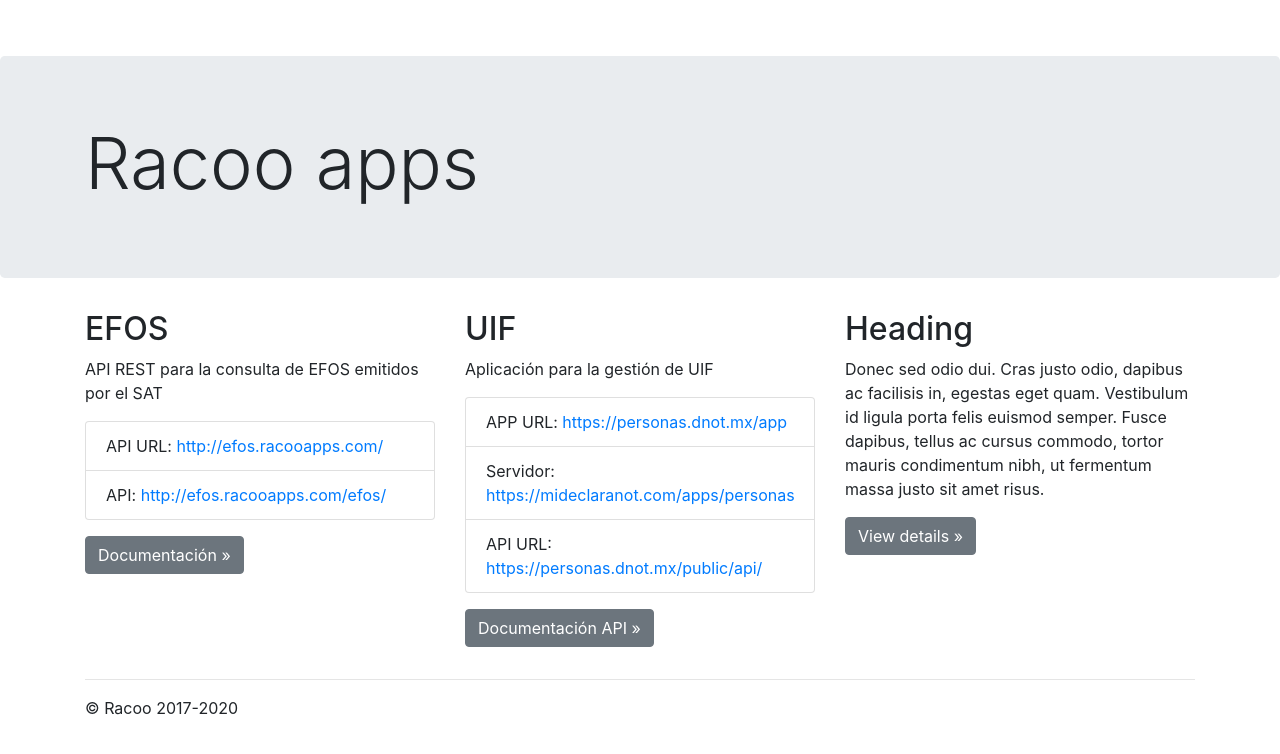
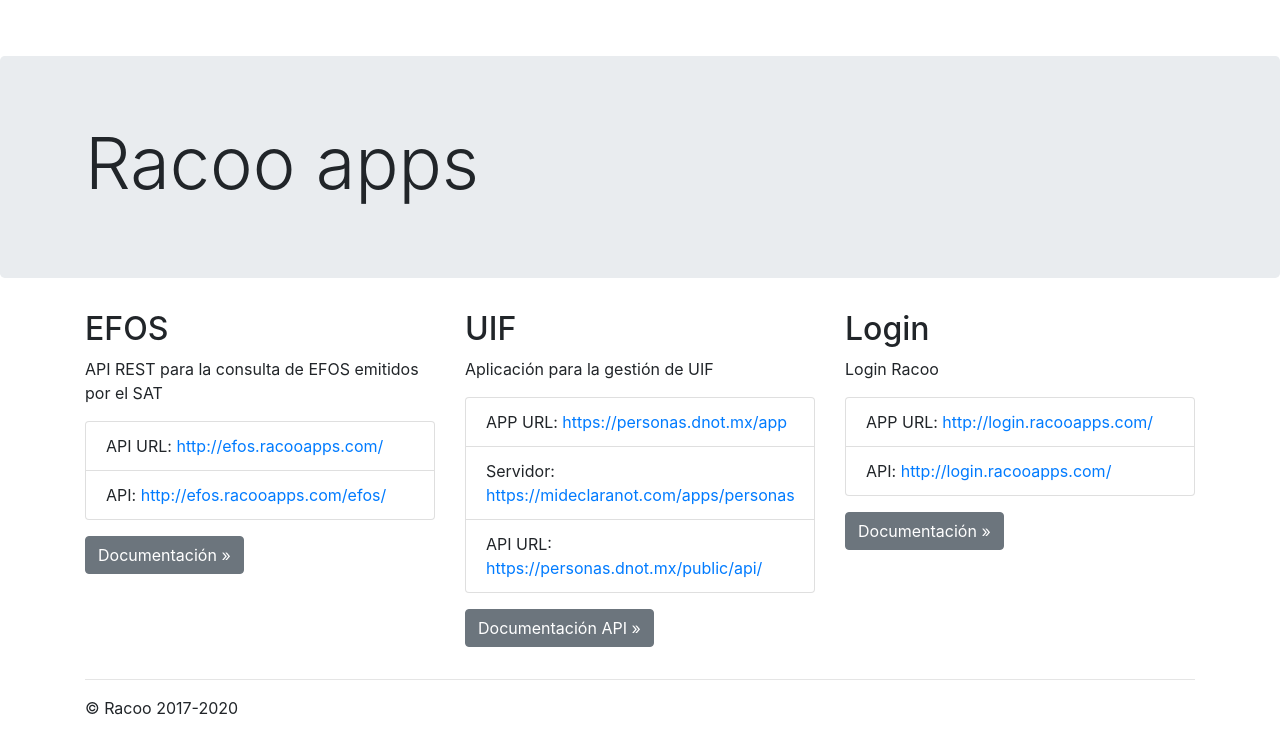
Before and after one commit to geraldosalazar16/racoo-landing, a plain HTML site: page index.html in a window 1280 px wide. Drawn offline with nearby package versions, Linux system fonts and the light colour scheme.

Commit message:
update EFOS. added Login

```diff
--- a/index.html
+++ b/index.html
@@ -64,7 +64,7 @@
             </ul>
           </p>
           <p>
-            <a class="btn btn-secondary" href="https://mideclaranot.com/apps/efos_api/doc/" target="_blank" role="button">
+            <a class="btn btn-secondary" href="http://efos.racooapps.com/doc" target="_blank" role="button">
               Documentación &raquo;
             </a>
           </p>
@@ -94,11 +94,25 @@
           </p>
         </div>
         <div class="col-md-4">
-          <h2>Heading</h2>
-          <p>Donec sed odio dui. Cras justo odio, dapibus ac facilisis in, egestas eget quam. Vestibulum id ligula porta
-            felis euismod semper. Fusce dapibus, tellus ac cursus commodo, tortor mauris condimentum nibh, ut fermentum
-            massa justo sit amet risus.</p>
-          <p><a class="btn btn-secondary" href="#" role="button">View details &raquo;</a></p>
+          <h2>Login</h2>
+          <p>
+            Login Racoo
+          </p>
+          <p>
+            <ul class="list-group">
+              <li class="list-group-item">
+                APP URL: <a href="http://login.racooapps.com/" target="_blank">http://login.racooapps.com/</a>
+              </li>
+              <li class="list-group-item">
+                API: <a href="http://login.racooapps.com/" target="_blank">http://login.racooapps.com/</a>
+              </li>
+            </ul>
+          </p>
+          <p>
+            <a class="btn btn-secondary" href="http://login.racooapps.com/doc" target="_blank" role="button">
+              Documentación &raquo;
+            </a>
+          </p>
         </div>
       </div>
 
```
